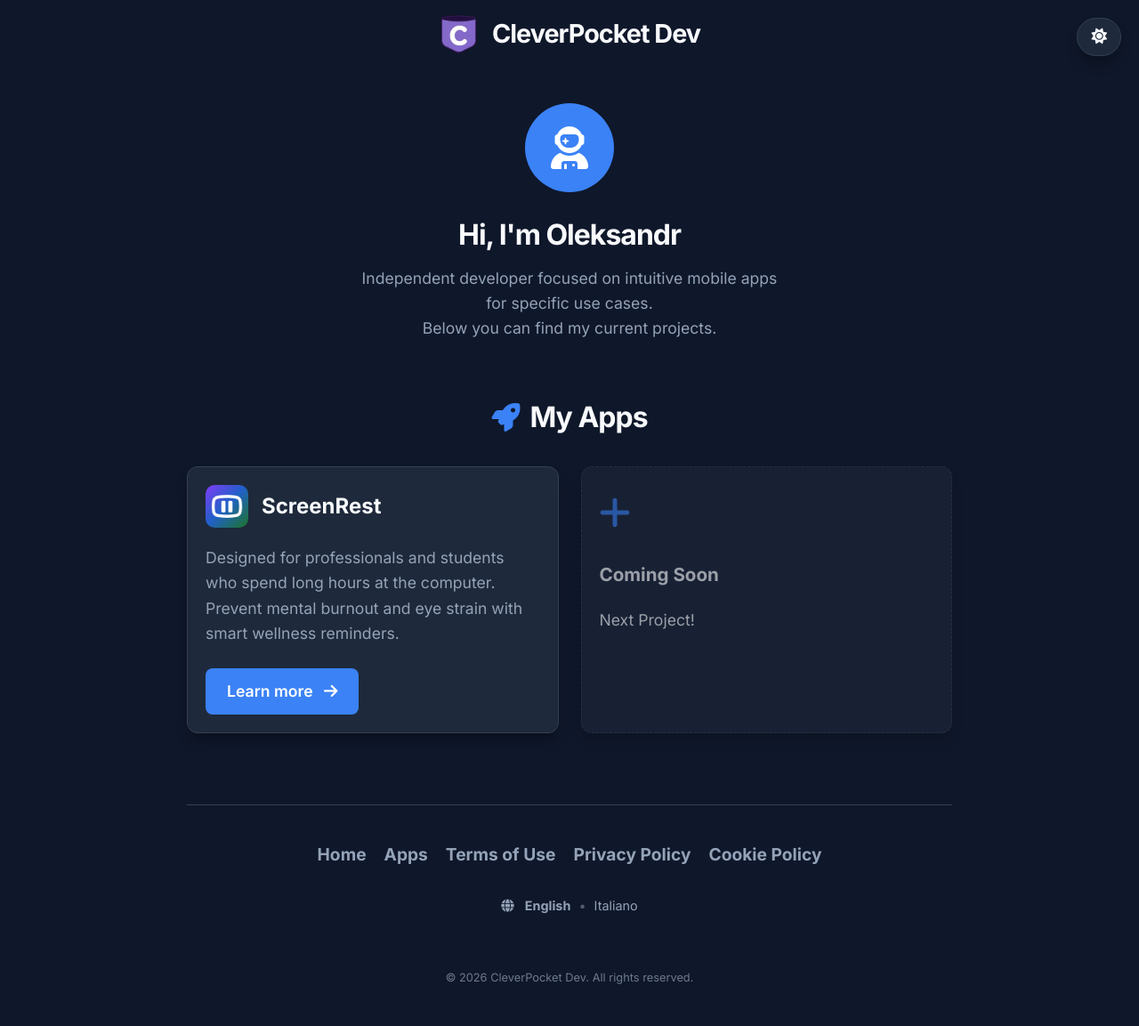
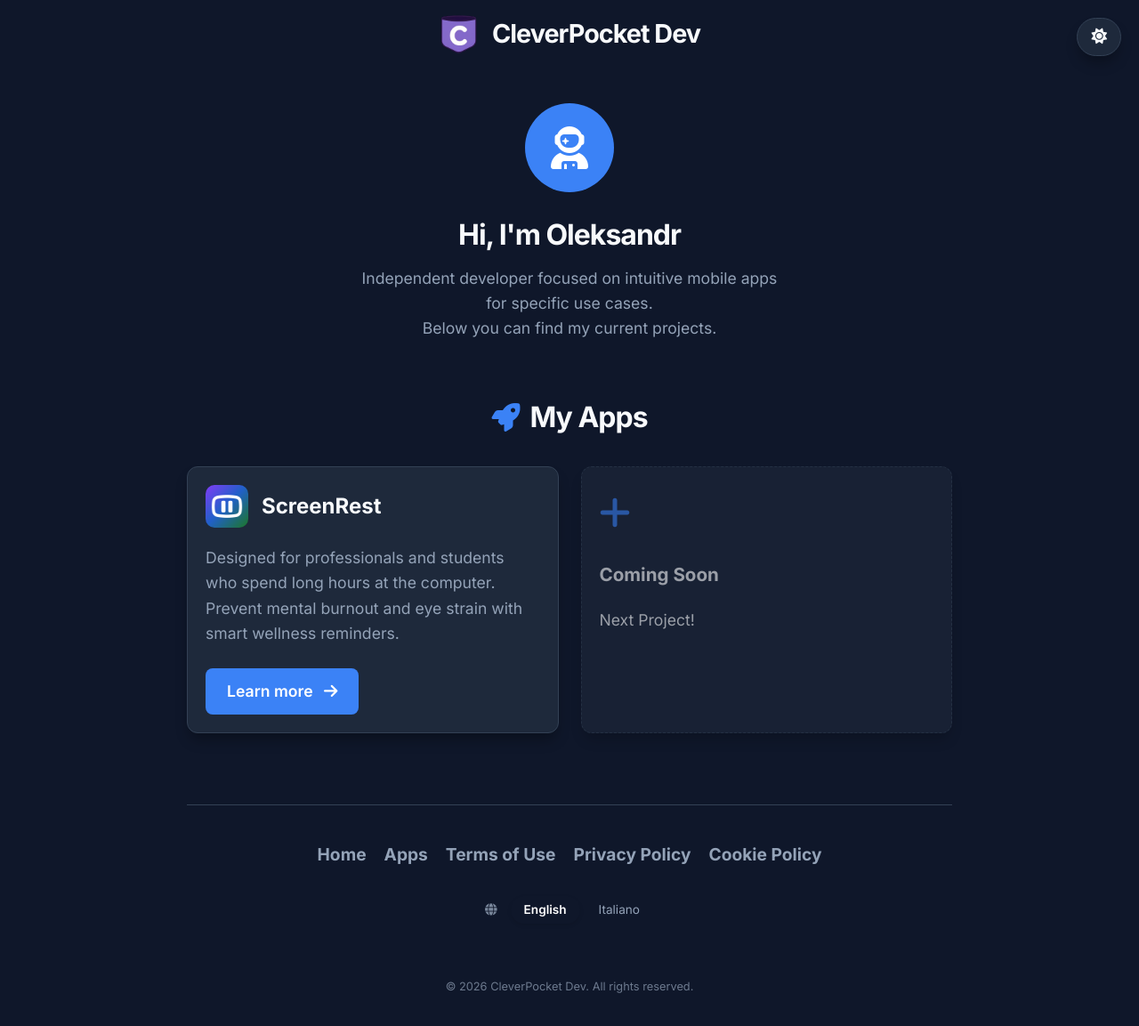
Before and after one commit to digitalcreat0r/sitoweb, a Jekyll site: the page built from index.html, in a window 1280 px wide. Shown: the whole page at 89% size. Built offline with Jekyll 4.4.1, drawn with Linux system fonts in a browser that asks for light colours.

Commit message:
aggiornamento

```diff
--- a/_sass/_footer.scss
+++ b/_sass/_footer.scss
@@ -33,28 +33,48 @@
 }
 
 .language-selector {
-    margin: 20px 0;
-    font-size: 0.9rem;
-    color: var(--text-muted); /* Usa le tue variabili esistenti */
+    margin: 30px 0;
+    font-size: 0.85rem;
+    display: flex;
+    align-items: center;
+    justify-content: center;
+    gap: 5px; // Spazio tra i "bottoni" delle lingue
 
     i {
-        margin-right: 8px;
+        margin-right: 10px;
+        color: var(--text-muted);
+        opacity: 0.8;
     }
 
+    a, strong {
+        padding: 5px 15px;
+        border-radius: 30px;
+        text-decoration: none;
+        transition: all 0.2s ease-in-out;
+        display: inline-block;
+    }
+
+    // Lingua NON selezionata (Link)
     a {
-        text-decoration: none;
-        color: var(--text-color);
+        color: var(--text-muted);
+        border: 1px solid transparent;
+
         &:hover {
-            text-decoration: underline;
+            background-color: rgba(var(--text-color), 0.05);
+            color: var(--text-color);
+            text-decoration: none;
         }
     }
 
+    // Lingua SELEZIONATA (Attiva)
     strong {
-        color: var(--accent-color); /* Colore della lingua attiva */
+        background-color: var(--accent-color);
+        color: #fff;
+        font-weight: 600;
+        box-shadow: 0 2px 4px rgba(0,0,0,0.1);
     }
 
     span {
-        margin: 0 5px;
-        opacity: 0.5;
+        display: none;
     }
 }
```
